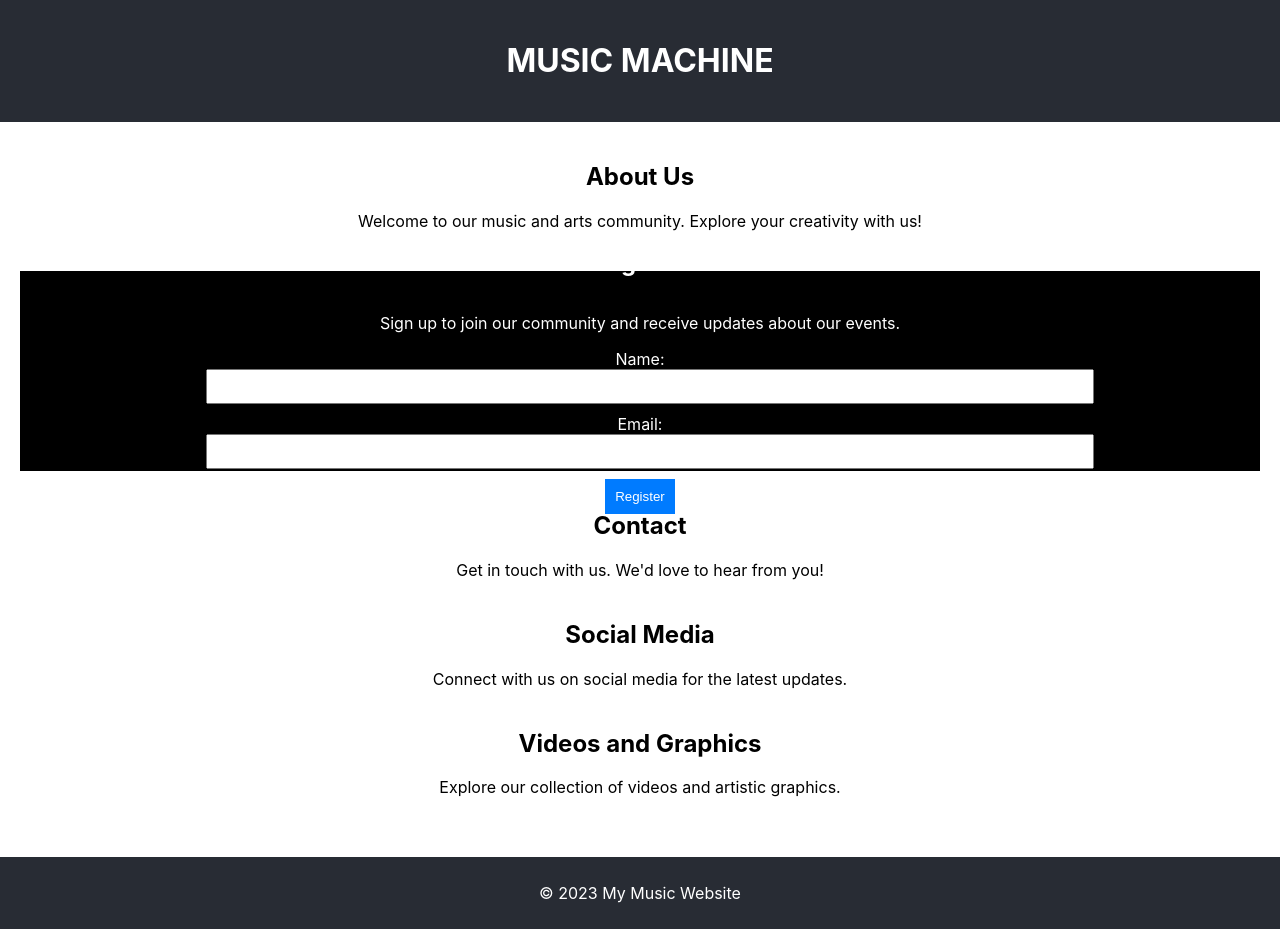
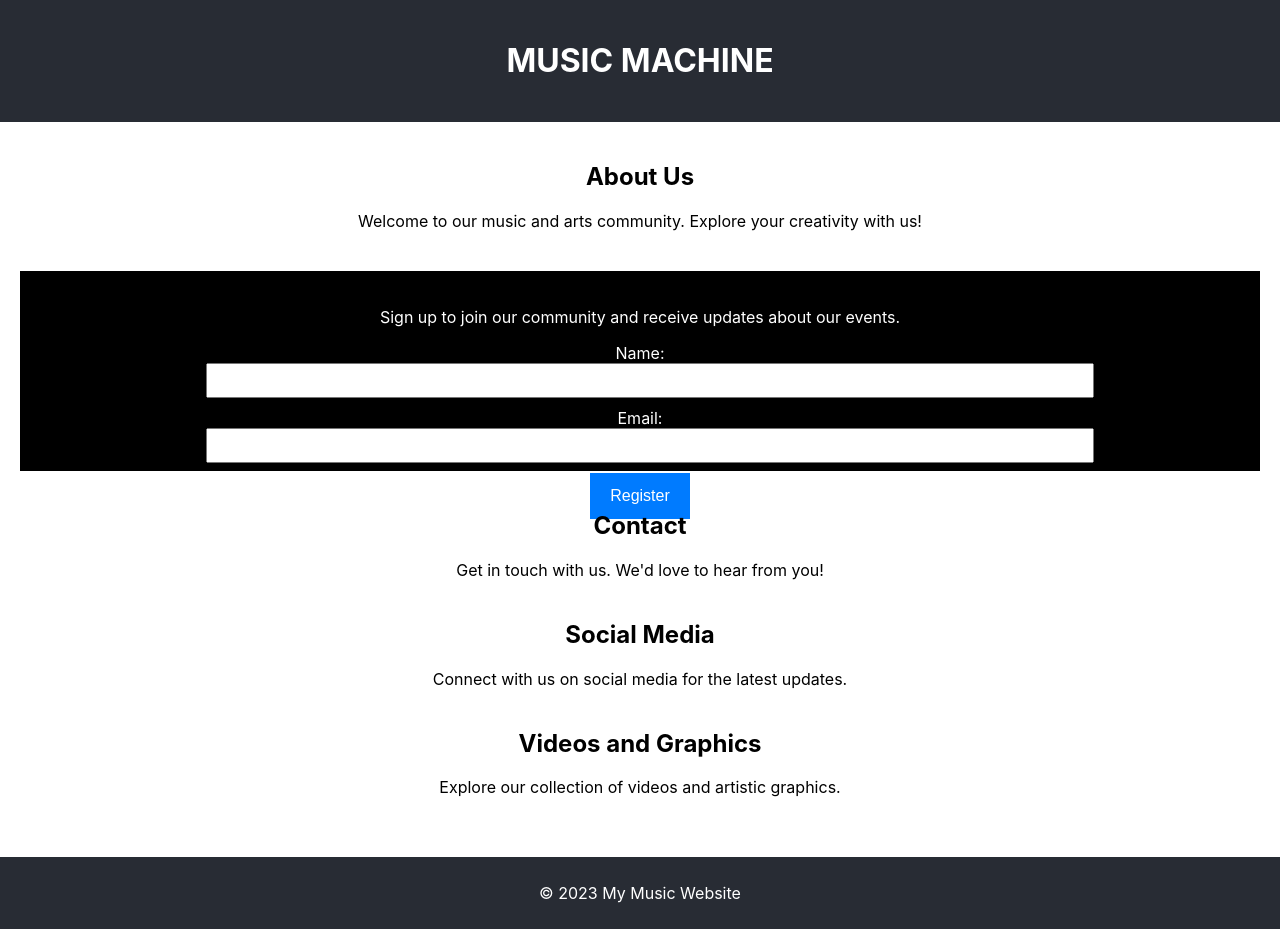
Before and after one commit to graceywambui/musicmachine, a React (Create React App) app: page / in a window 1280 px wide. Built offline with nearby package versions, Linux system fonts and the light colour scheme.

Commit message:
made styling changes to the button

```diff
--- a/src/components/Register.css
+++ b/src/components/Register.css
@@ -27,11 +27,13 @@
   }
 
   button {
-    padding: 10px;
+    padding: 14px 20px;
+    font-size: 16px;
     background-color: #007bff; /* Add your desired button color */
     color: #fff;
     border: none;
     cursor: pointer;
+    transition: background-color 0.3s ease;
   }
 
   button:hover {
```
